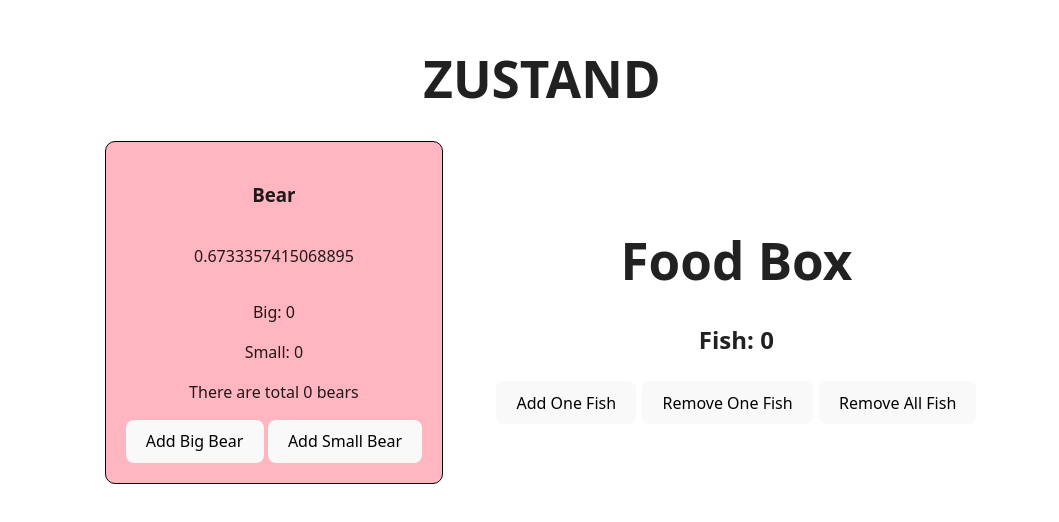
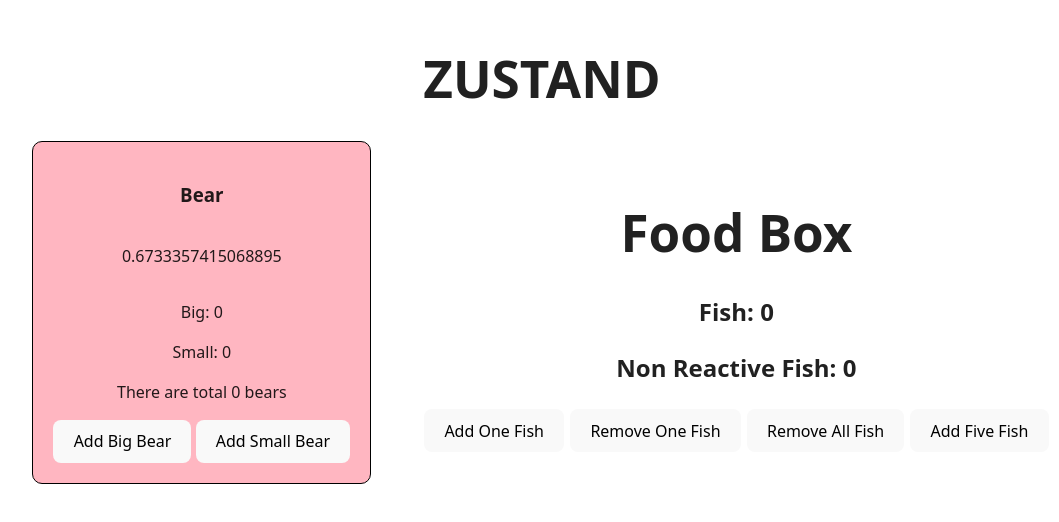
Before and after one commit to Abdur-Rahman-Apu/zustand-practice, a React (Vite) app: page / in a window 1280 px wide. Shown: the part 150-672 px from the top of the page, without its empty margins (98-1157 px from the left). Built offline with nearby package versions, Linux system fonts and the light colour scheme.

Commit message:
Get, set state example

```diff
--- a/src/components/Food/FoodBox.tsx
+++ b/src/components/Food/FoodBox.tsx
@@ -5,14 +5,21 @@
     const addOneFish=useFoodStore((state)=>state.addOneFish)
     const removeOneFish=useFoodStore((state)=>state.removeOneFish)
     const removeAllFish=useFoodStore((state)=>state.removeAllFish)
+
+    const addFiveFish=()=>{
+        useFoodStore.setState((state)=>({fish:state.fish+5}))
+    }
+
+    const nonReactiveFish=useFoodStore.getState().fish;
   return (
     <div>
         <h1>Food Box</h1>
         <h2>Fish: {fish}</h2>
+        <h2>Non Reactive Fish: {nonReactiveFish}</h2>
         <button onClick={addOneFish} style={{margin:"3px"}}>Add One Fish</button>
         <button onClick={removeOneFish} style={{margin:"3px"}}>Remove One Fish</button>
         <button onClick={removeAllFish} style={{margin:"3px"}}>Remove All Fish</button>
-
+        <button onClick={addFiveFish} style={{margin:"3px"}}>Add Five Fish</button>
     </div>
 
   )
```
